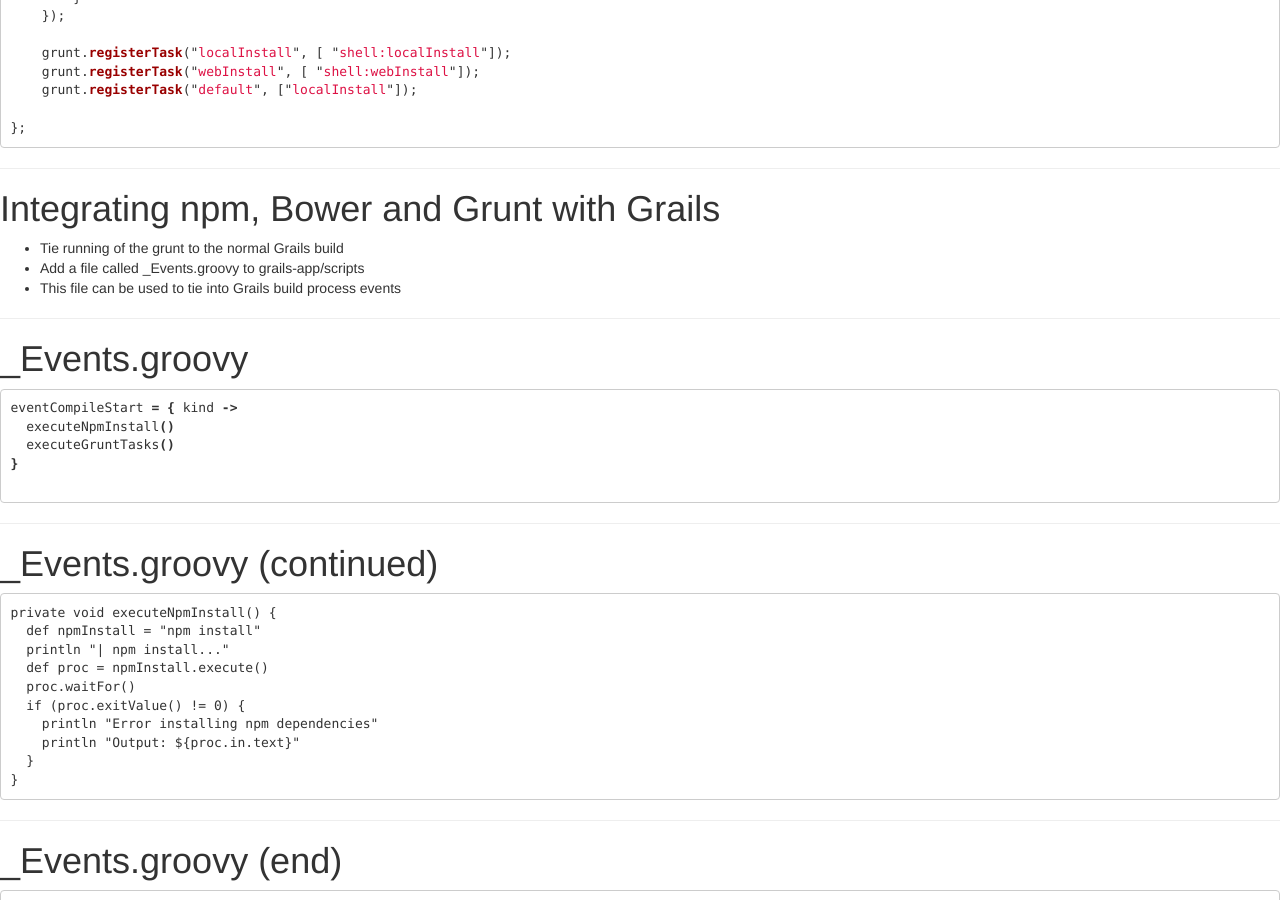
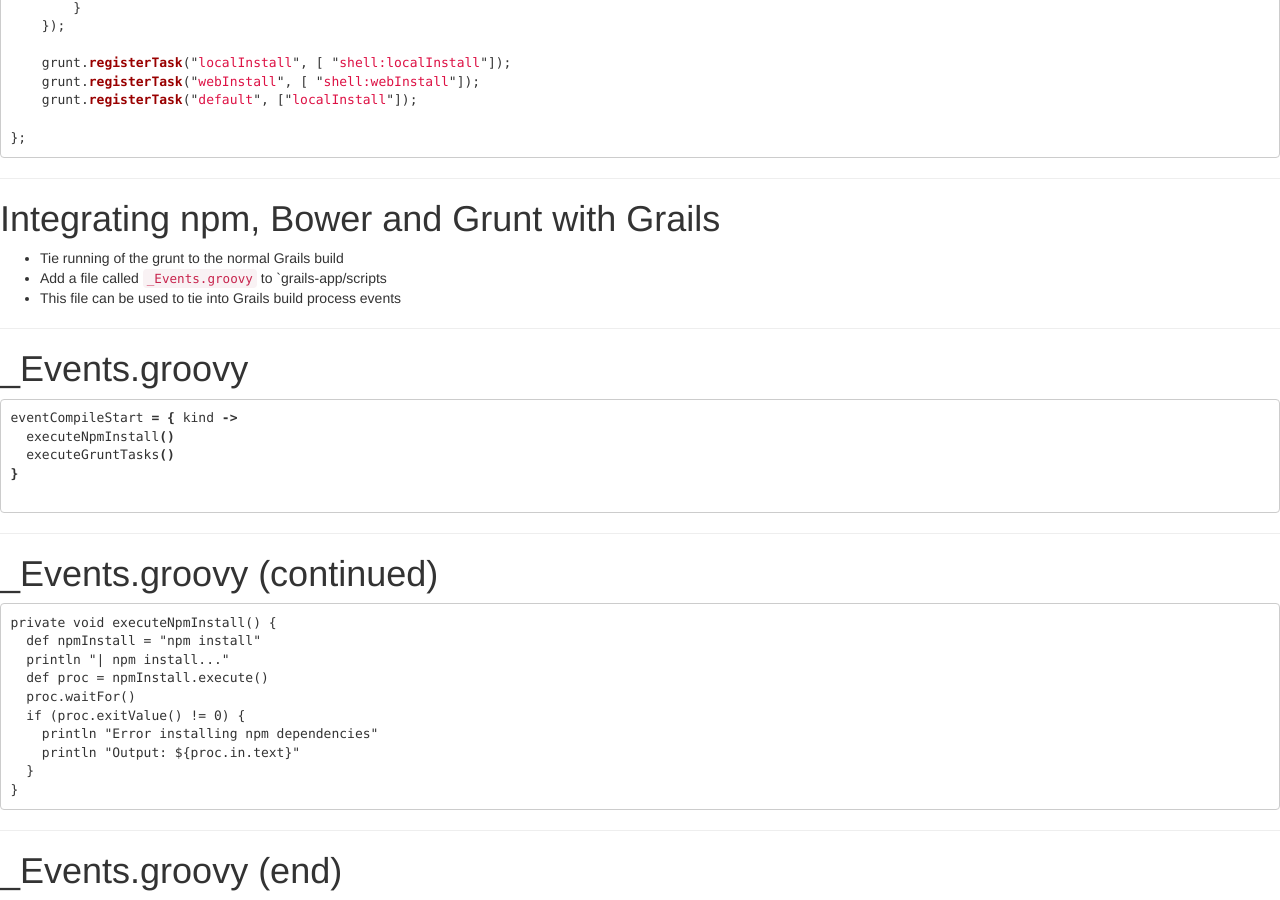
Before and after one commit to mikecalvo/mikecalvo.github.io, a Jekyll site: the page built from msse/notes/node/index.md, in a window 1280 px wide and 900 px high, scrolled down 5012 px. Built offline with Jekyll 4.4.1, drawn with Linux system fonts in a browser that asks for light colours.

````diff
--- a/msse/notes/node/index.md
+++ b/msse/notes/node/index.md
@@ -175,6 +175,7 @@ bower install bootstrap
 # Configure Bower
 - Tell bower where to install dependencies
 - Create a file called .bowerrc in your root project folder:
+
 ``` json
 {
   "directory" : "grails-app/assets/bower-components"
@@ -266,7 +267,7 @@ module.exports = function (grunt) {
 ---
 # Integrating npm, Bower and Grunt with Grails
 - Tie running of the grunt to the normal Grails build
-- Add a file called _Events.groovy to grails-app/scripts
+- Add a file called `_Events.groovy` to `grails-app/scripts
 - This file can be used to tie into Grails build process events
 
 ---
@@ -281,7 +282,7 @@ eventCompileStart = { kind ->
 ```
 
 ---
-# _Events.groovy (continued)
+# \_Events.groovy (continued)
 
 ```
 private void executeNpmInstall() {
@@ -297,7 +298,7 @@ private void executeNpmInstall() {
 ```
 
 ---
-# _Events.groovy (end)
+# \_Events.groovy (end)
 
 ``` groovy
 private void executeGruntTasks() {
````
Also changed, not shown: msse/index.md (+1 -1 lines).
